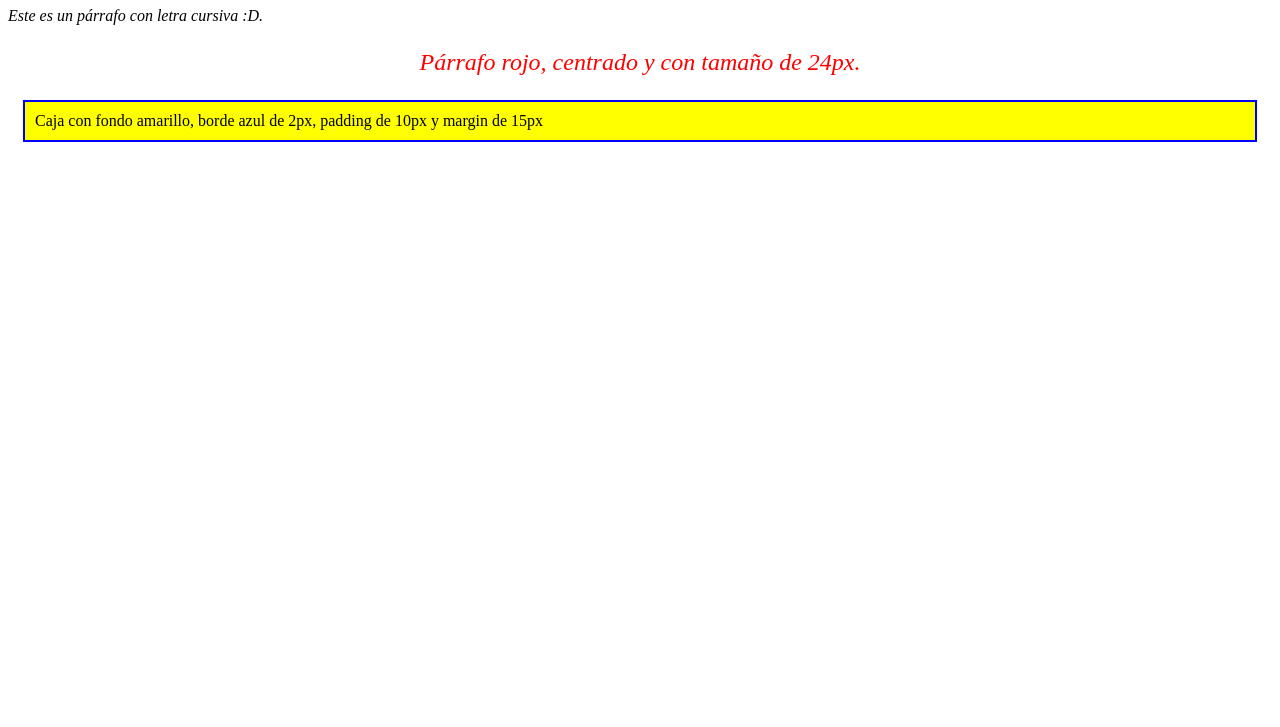
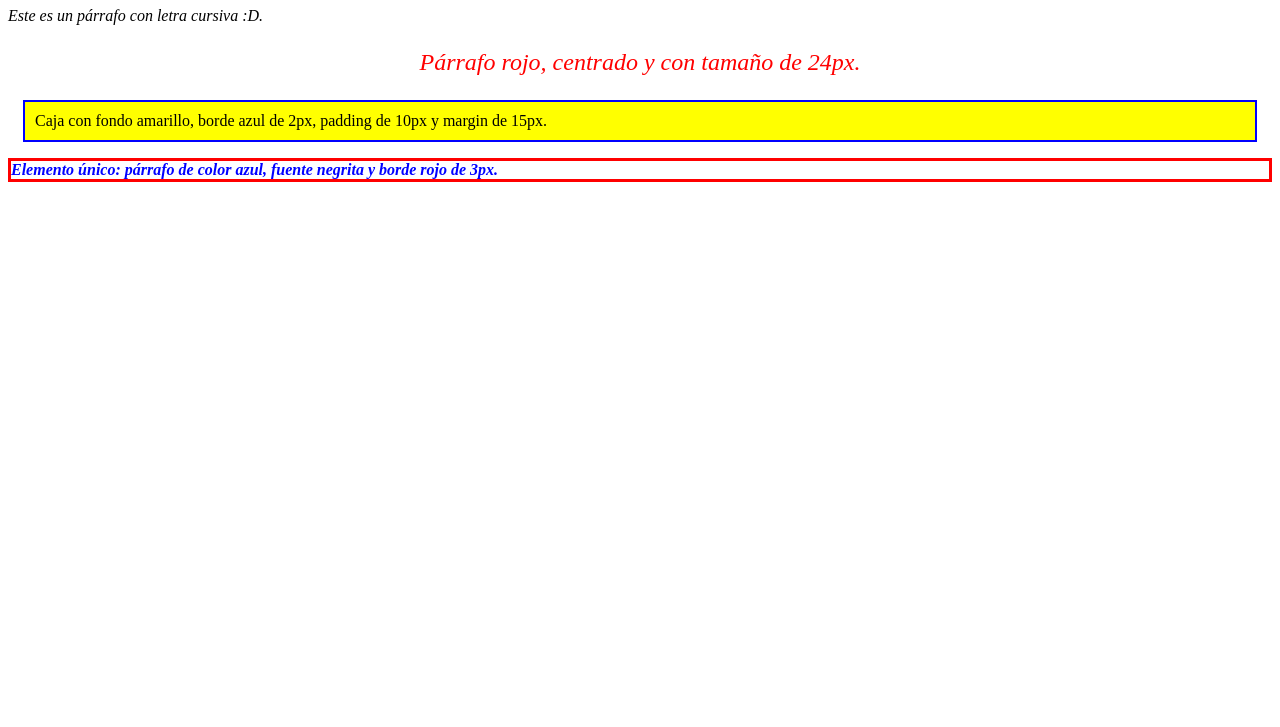
Before and after one commit to saulocaceresg/Laboratorio7IDWEB-HTML5-CSS, a plain HTML site: page index.html in a window 1280 px wide. Shown: the part 73-800 px from the top of the page. Drawn offline with Linux system fonts and the light colour scheme.

Commit message:
Commit 6: Ejercicio 7 - elemento único

```diff
--- a/css/styles.css
+++ b/css/styles.css
@@ -20,3 +20,10 @@ div {
     padding: 10px;
     margin: 15px;
 }
+
+/* Ejercicio 7 */
+#ej7 {
+    color: blue;
+    font-weight: bold;
+    border: solid 3px red;
+}
--- a/index.html
+++ b/index.html
@@ -16,7 +16,10 @@
 
     <!-- Ejercicio 6 -->
     <div>
-        Caja con fondo amarillo, borde azul de 2px, padding de 10px y margin de 15px
+        Caja con fondo amarillo, borde azul de 2px, padding de 10px y margin de 15px.
     </div>
+
+    <!-- Ejercicio 7 -->
+    <p id="ej7">Elemento único: párrafo de color azul, fuente negrita y borde rojo de 3px.</p>
 </body>
 </html>
```
